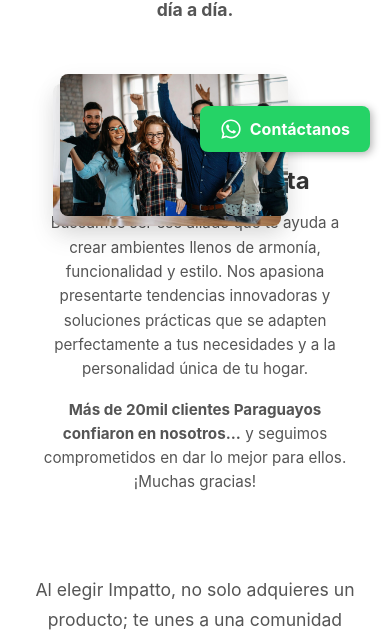
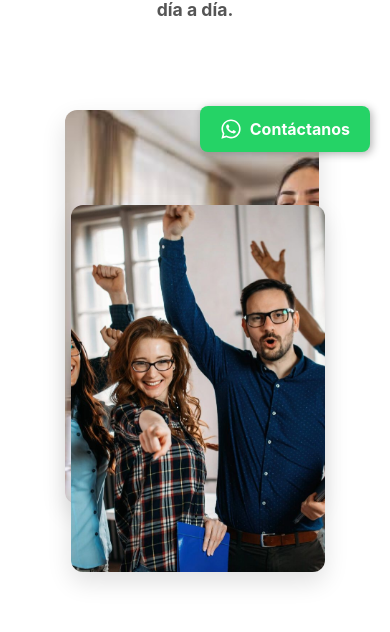
Before and after one commit to Javiermu97/impattopyproyect, a Next.js app: page /sobre-nosotros in a window 390 px wide. Shown: the part 672-1304 px from the top of the page. Built offline with nearby package versions, Linux system fonts and the light colour scheme; no server answers.

Commit message:
Primer commit

```diff
--- a/app/globals.css
+++ b/app/globals.css
@@ -2684,12 +2684,12 @@ body {
 
 
 /* ========================================================= */
-/* ===== "NUESTRA FILOSOFÍA" – CORRECIÓN COMPLETA ===== */
+/* ===== "NUESTRA FILOSOFÍA" – AJUSTE SUPERPOSICIÓN ======== */
 /* ========================================================= */
 
 .philosophy-section {
   padding: 4rem 2rem;
-  margin-top: 0; /* Eliminamos el margen negativo */
+  margin-top: 0;
 }
 
 .philosophy-container {
@@ -2700,44 +2700,46 @@ body {
   margin: 0 auto;
 }
 
+/* Contenedor sin altura fija: usamos padding-bottom
+   para que las imágenes que están en absolute NO salgan
+   del contenedor ni invadan el texto de abajo */
 .philosophy-image-container {
   position: relative;
   flex-basis: 50%;
-  height: 420px;
-  min-width: 450px;
-}
-
+  max-width: 520px;
+  margin: 0 auto;
+  padding-bottom: 70%;   /* “altura” del bloque */
+}
+
+/* Texto a la derecha */
 .philosophy-content {
   flex-basis: 50%;
   padding-left: 1rem;
 }
 
+/* Estilo base para las dos imágenes */
 .philosophy-img {
   position: absolute;
-  border-radius: 8px;
-  box-shadow: 0 10px 25px rgba(0, 0, 0, 0.1);
+  border-radius: 12px;
+  box-shadow: 0 10px 25px rgba(0, 0, 0, 0.12);
   object-fit: cover;
   transition: all 0.3s ease;
-  height: auto;
+  width: 68%;
   aspect-ratio: 16 / 10;
 }
 
-/* --- IMAGEN DE ATRÁS (GRUPO) --- */
+/* --- IMAGEN DE ATRÁS --- */
 .philosophy-img-bg {
-  width: 80%;
-  top: 0;
-  left: 0;
+  top: 6%;
+  left: 4%;   /* un poco a la izquierda */
   z-index: 1;
-  transform: translate(10px, 10px);
-}
-
-/* --- IMAGEN DE FRENTE (MUJER) --- */
+}
+
+/* --- IMAGEN DE ADELANTE --- */
 .philosophy-img-fg {
-  width: 80%;
-  top: 20%;
-  left: 20px;
+  top: 22%;
+  right: 4%; /* un poco a la derecha */
   z-index: 2;
-  transform: translate(-10px, -10px);
 }
 
 /* -------- Texto -------- */
@@ -2760,10 +2762,10 @@ body {
   font-size: 1.1em;
   line-height: 1.7;
   color: #555;
-  margin-bottom: 1.5rem; /* Controlamos el espacio entre párrafos */
-}
-
-/* --------- RESPONSIVO CORREGIDO --------- */
+  margin-bottom: 1.5rem;
+}
+
+/* --------- RESPONSIVO --------- */
 @media (max-width: 1024px) {
   .philosophy-section {
     padding: 3rem 1.5rem;
@@ -2775,34 +2777,30 @@ body {
   }
 
   .philosophy-image-container {
+    flex-basis: auto;
     width: 100%;
-    max-width: 500px;
-    height: 320px; /* Altura reducida y controlada */
-    margin: 0 auto;
-    min-width: unset;
+    max-width: 480px;
+    padding-bottom: 72%;
   }
 
   .philosophy-img {
-    width: 75%;
+    width: 72%;
   }
 
   .philosophy-img-bg {
-    top: 0;
-    right: 0;
-    width: 70%;
+    top: 4%;
+    left: 8%;
   }
 
   .philosophy-img-fg {
-    top: 25%;
-    left: 0;
-    width: 70%;
-    transform: translateY(-15px);
+    top: 22%;
+    right: 8%;
   }
 
   .philosophy-content {
     width: 100%;
     padding-left: 0;
-    text-align: center; /* Centramos el texto en móviles */
+    text-align: center;
   }
 
   .philosophy-content h2 {
@@ -2810,10 +2808,10 @@ body {
   }
 }
 
-/* MÓVIL - CORRECCIÓN DE ESPACIOS */
+/* MÓVIL */
 @media (max-width: 640px) {
   .philosophy-section {
-    padding: 2rem 1rem; /* Reducimos padding general */
+    padding: 2rem 1rem;
   }
 
   .philosophy-container {
@@ -2821,26 +2819,22 @@ body {
   }
 
   .philosophy-image-container {
-    height: 280px; /* Altura aún más reducida para móviles */
-    margin-bottom: 0; /* Eliminamos margen inferior extra */
+    max-width: 420px;
+    padding-bottom: 75%;
   }
 
   .philosophy-img {
-    width: 80%;
+    width: 78%;
   }
 
   .philosophy-img-bg {
-    width: 70%;
-    top: 5%;
-    left: 5%;
-    transform: translate(5px, 5px);
+    top: 6%;
+    left: 10%;
   }
 
   .philosophy-img-fg {
-    width: 70%;
-    top: 25%;
-    left: 10%;
-    transform: translate(-5px, -5px);
+    top: 24%;
+    right: 10%;
   }
 
   .philosophy-content h2 {
@@ -2851,31 +2845,30 @@ body {
   .philosophy-content p {
     font-size: 0.95rem;
     line-height: 1.6;
-    margin-bottom: 1rem; /* Espacio controlado entre párrafos */
-  }
-}
-
-/* CORRECCIÓN ESPECÍFICA PARA EL BOTÓN Y ESPACIO FINAL */
+    margin-bottom: 1rem;
+  }
+}
+
+/* Sección final, igual que ya tenías */
 .final-section {
   max-width: 900px;
-  margin: 3rem auto 2rem auto; /* Reducimos margen superior */
+  margin: 3rem auto 2rem auto;
   text-align: center;
   padding: 0 1rem;
 }
 
 .final-section p {
-  margin-bottom: 1.5rem; /* Controlamos espacio del párrafo final */
+  margin-bottom: 1.5rem;
 }
 
 .btn-primary {
-  margin-top: 1rem !important; /* Reducimos espacio del botón */
+  margin-top: 1rem !important;
 }
 
 @media (max-width: 640px) {
   .final-section {
-    margin: 2rem auto 1rem auto; /* Menos espacio en móviles */
-  }
-
+    margin: 2rem auto 1rem auto;
+  }
   .btn-primary {
     margin-top: 0.5rem !important;
   }
```
